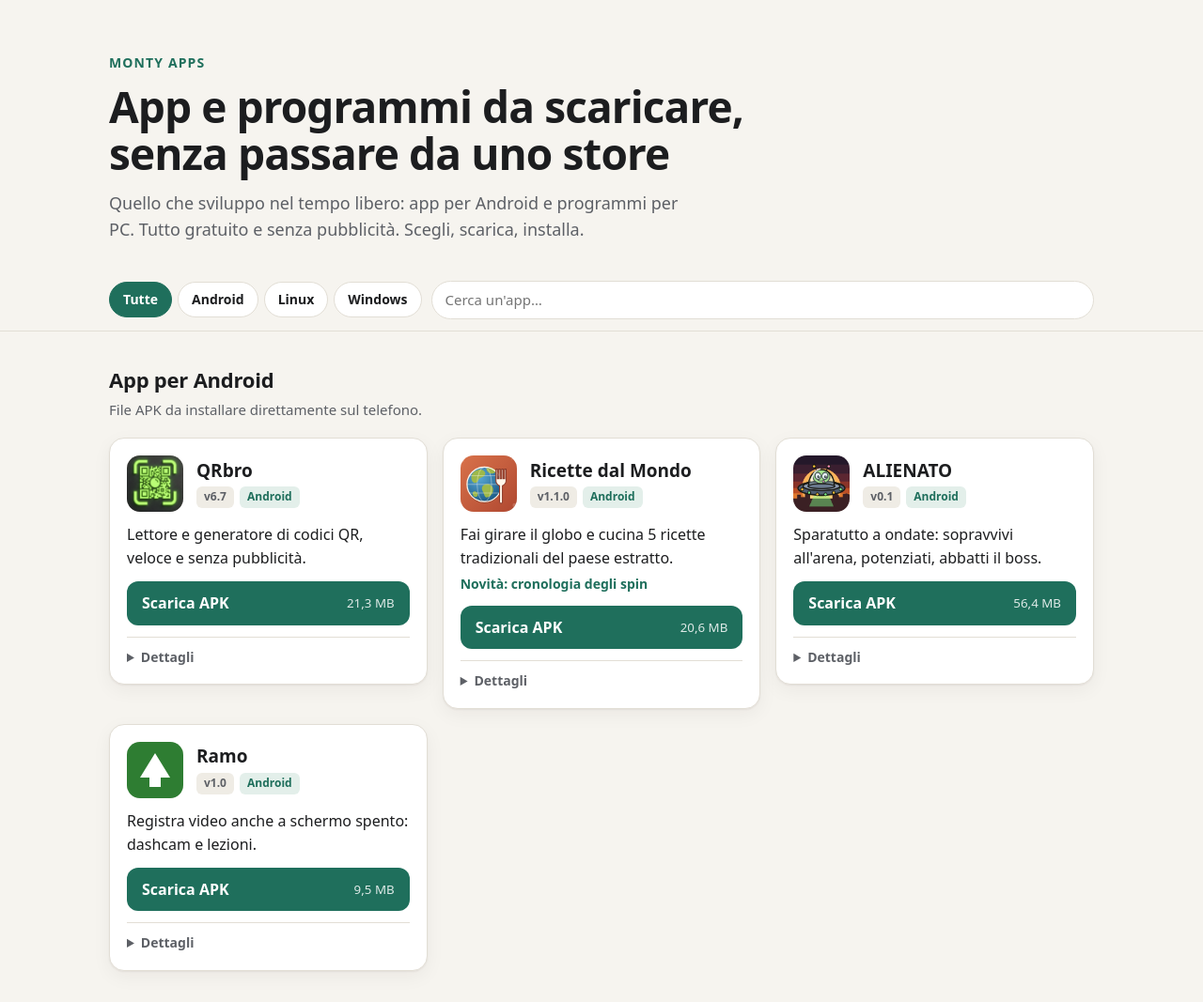
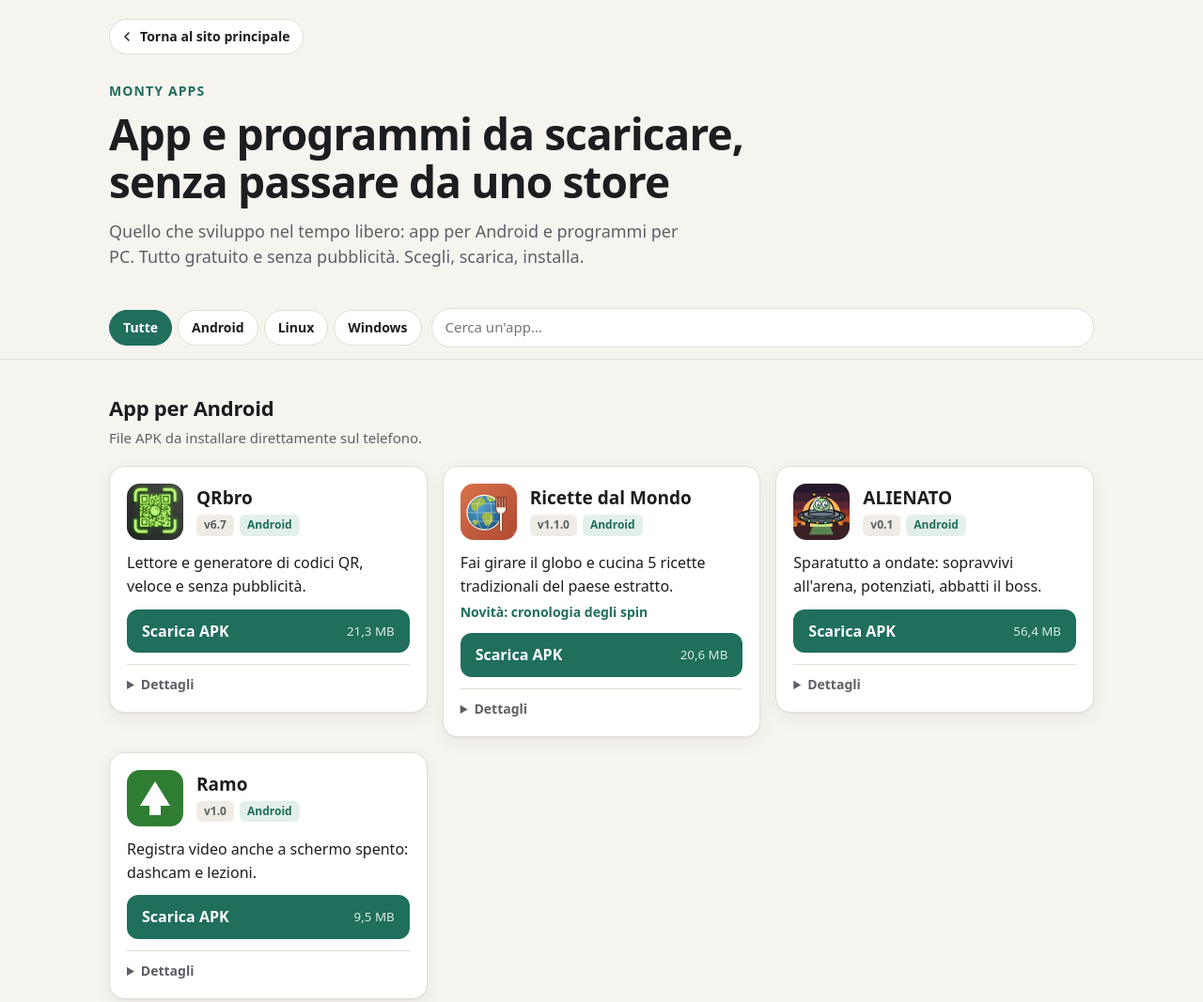
Before and after one commit to Snowkills/app, a plain HTML site: page index.html in a window 1280 px wide. Shown: the top 1067 px of the page at 94% size. Drawn offline with Linux system fonts and the light colour scheme.

Commit message:
Aggiungi tasto per tornare al sito hub
Co-Authored-By: Claude Opus 5.5 <noreply@anthropic.com>
Claude-Session: https://claude.ai/code/session_01PNkA5DzQySuESuh6Ne9fvk

```diff
--- a/index.html
+++ b/index.html
@@ -29,7 +29,14 @@ body {
 a { color: var(--accent); }
 .wrap { max-width: 1080px; margin: 0 auto; padding: 0 16px; }
 
-header.top { padding: 56px 0 28px; }
+header.top { padding: 20px 0 28px; }
+.back {
+  display: inline-flex; align-items: center; gap: 6px; margin-bottom: 28px;
+  padding: 7px 14px 7px 10px; border-radius: 999px; border: 1px solid var(--line);
+  background: var(--surface); color: var(--ink); text-decoration: none; font-size: 14px; font-weight: 600;
+}
+.back:hover { border-color: var(--accent); color: var(--accent); }
+.back svg { width: 16px; height: 16px; flex: none; }
 .brand { font-size: 14px; font-weight: 700; letter-spacing: .08em; text-transform: uppercase; color: var(--accent); }
 h1 { font-size: clamp(30px, 6vw, 46px); line-height: 1.1; margin: 10px 0 14px; letter-spacing: -.02em; text-wrap: balance; }
 .lead { font-size: 18px; color: var(--muted); max-width: 60ch; margin: 0; }
@@ -108,6 +115,7 @@ footer p { margin: 4px 0; }
 
 <header class="top">
   <div class="wrap">
+    <a class="back" href="https://snowkills.github.io/"><svg viewBox="0 0 24 24" fill="none" stroke="currentColor" stroke-width="2.2" stroke-linecap="round" stroke-linejoin="round" aria-hidden="true"><path d="M15 18l-6-6 6-6"/></svg>Torna al sito principale</a>
     <div class="brand">Monty Apps</div>
     <h1>App e programmi da scaricare, senza passare da uno store</h1>
     <p class="lead">Quello che sviluppo nel tempo libero: app per Android e programmi per PC. Tutto gratuito e senza pubblicità. Scegli, scarica, installa.</p>
```
